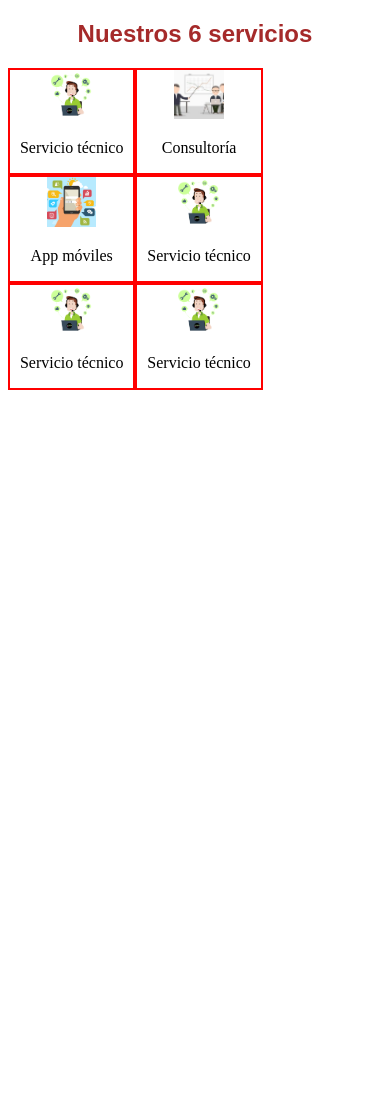
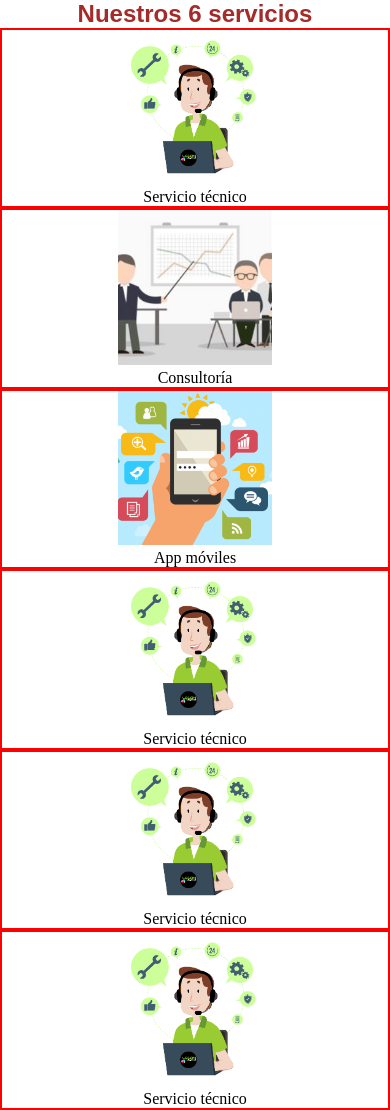
Before and after one commit to arletvm/6-servicios, a plain HTML site: page index.html in a window 390 px wide. Before the commit the page ends 844 px from the top, so only its background shows below. Drawn offline with Linux system fonts and the light colour scheme.

Commit message:
con el responsive hecho

```diff
--- a/index.html
+++ b/index.html
@@ -7,6 +7,10 @@
     <title>Documen</title>
 
     <style>
+        * {
+            box-sizing: border-box;
+            margin: 0;
+        }
         #contenedor {
             display: flex;/**/
             flex-wrap: wrap;
@@ -23,6 +27,16 @@
             font-family: Arial, Helvetica, sans-serif;
             text-align: center;
             color: brown;
+        }
+        @media (max-width:600px) {
+            .servicio {
+                width: 100%;
+            }
+        }
+        @media (min-width:601px) and (max-width:800px) {
+            .servicio {
+                width: 50%;
+            }
         }
     </style>
 </head>
```
